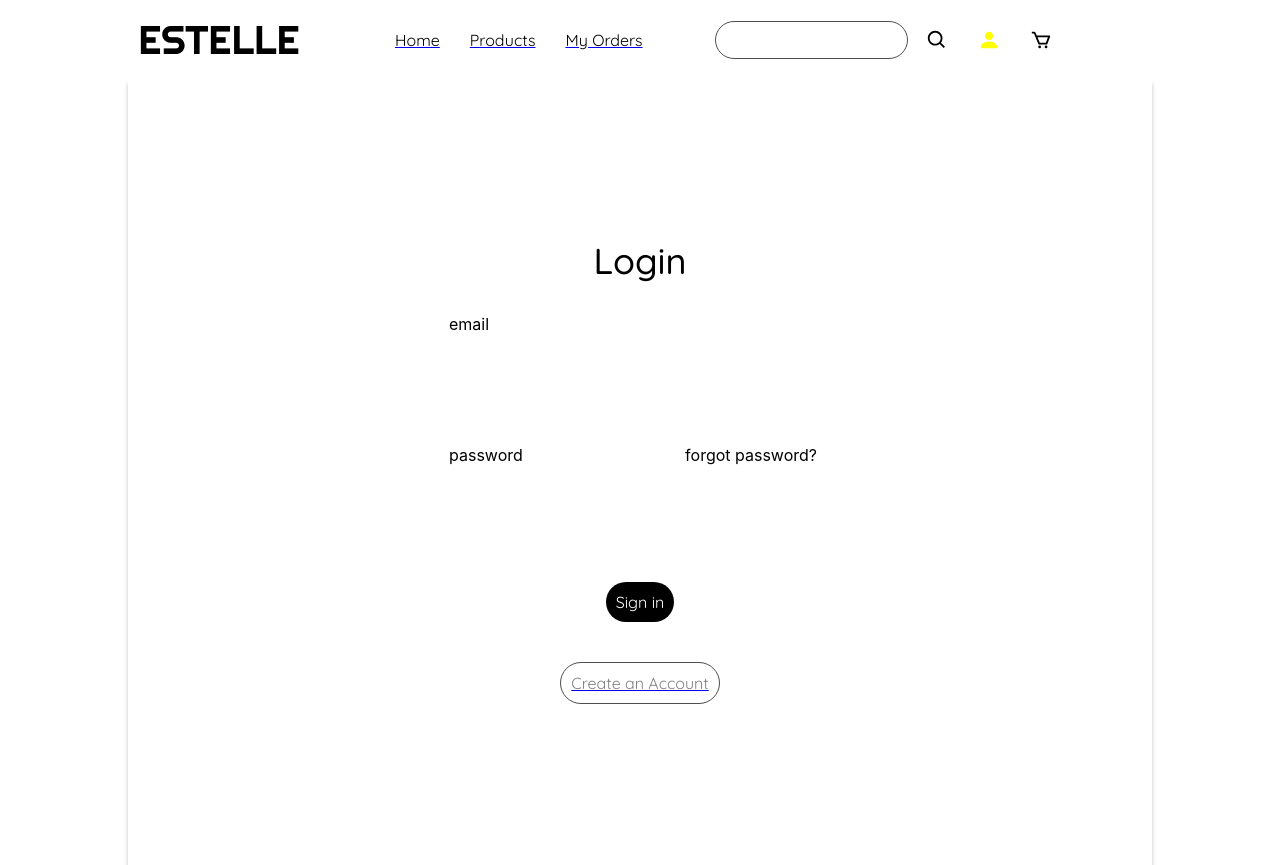
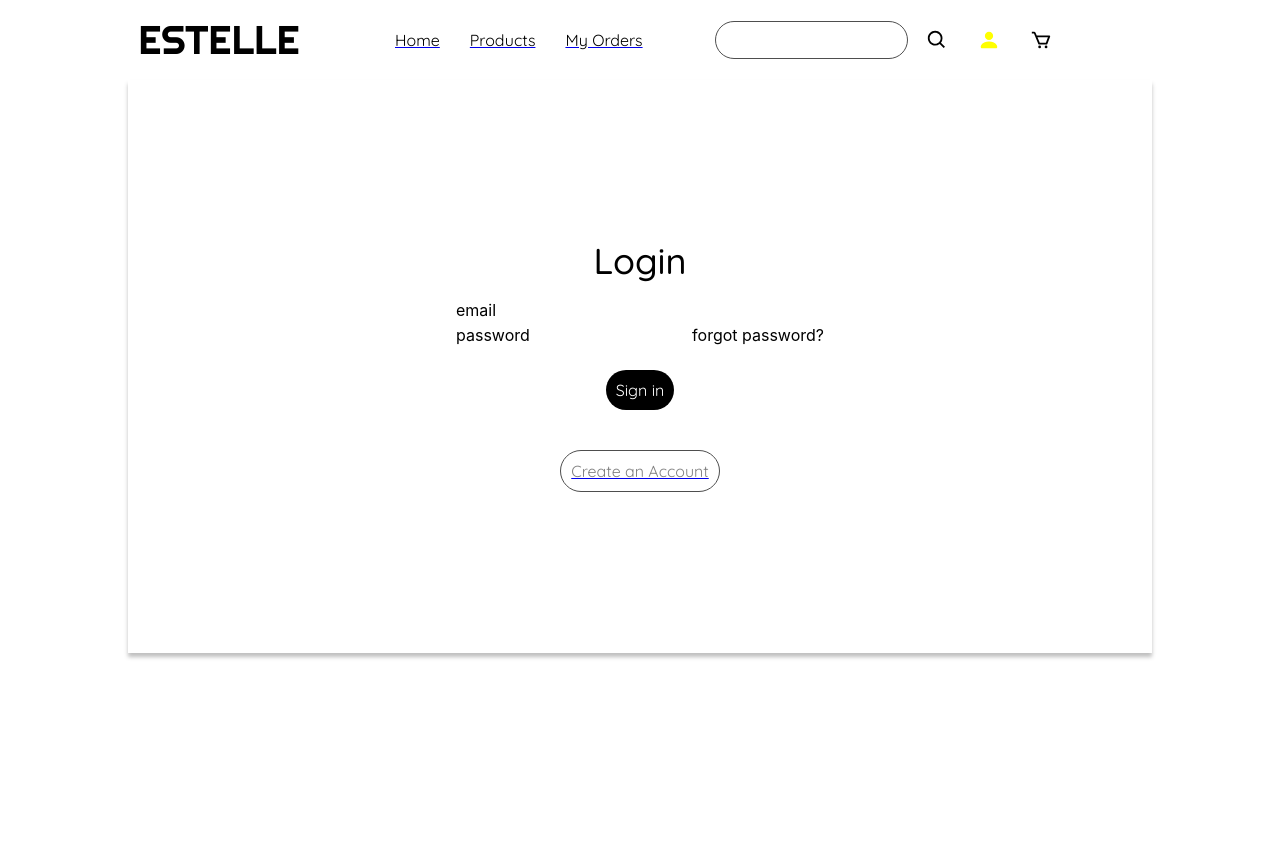
Before and after one commit to iambaangkok/261342-Database-Project-Frontend, a React (Create React App) app: page /login in a window 1280 px wide. After the commit the page ends 800 px from the top, so only its background shows below. Built offline with nearby package versions, Linux system fonts and the light colour scheme.

Commit message:
create css for password in InputField

```diff
--- a/src/css/InputField.css
+++ b/src/css/InputField.css
@@ -9,11 +9,11 @@
     display: flex;
     flex-direction: column;
     align-items: flex-start;
-    padding: 14px 7px;
+    padding: 0px 0px;
     gap: 10px;
 
-    width: 382px;
-    height: 103px;
+    width: fit-content;
+    height: fit-content;
 
 
     /* Inside auto layout */
@@ -37,7 +37,7 @@
     gap: 10px;
 
     width: 368px;
-    height: 25px;
+    height: fit-content;
 
 
     /* Inside auto layout */
@@ -119,3 +119,31 @@
     order: 1;
     flex-grow: 0;
 }
+
+.InputField .PassWord {
+    /* PassWord */
+
+
+    box-sizing: border-box;
+
+    /* Auto layout */
+    -webkit-text-security: disc;
+    display: flex;
+    flex-direction: column;
+    align-items: flex-start;
+    padding: 10px 0px 10px 10px;
+    gap: 10px;
+
+    width: 368px;
+    height: 40px;
+
+    /* Black 100% */
+
+    border: 1px solid #000000;
+
+    /* Inside auto layout */
+
+    flex: none;
+    order: 1;
+    flex-grow: 0;
+}
```
